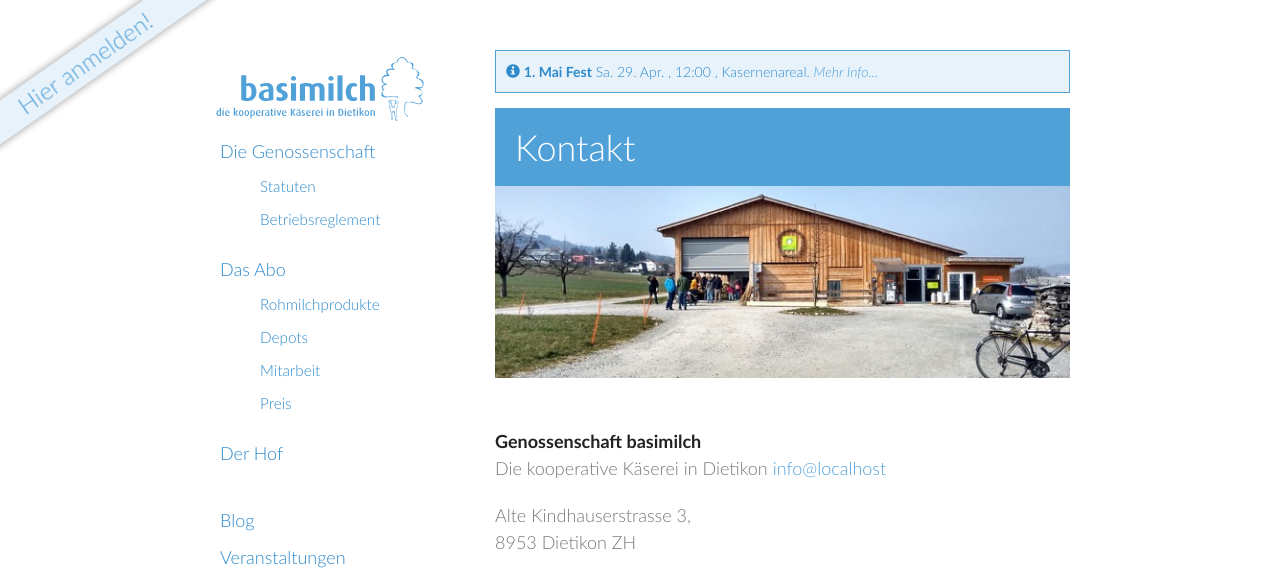
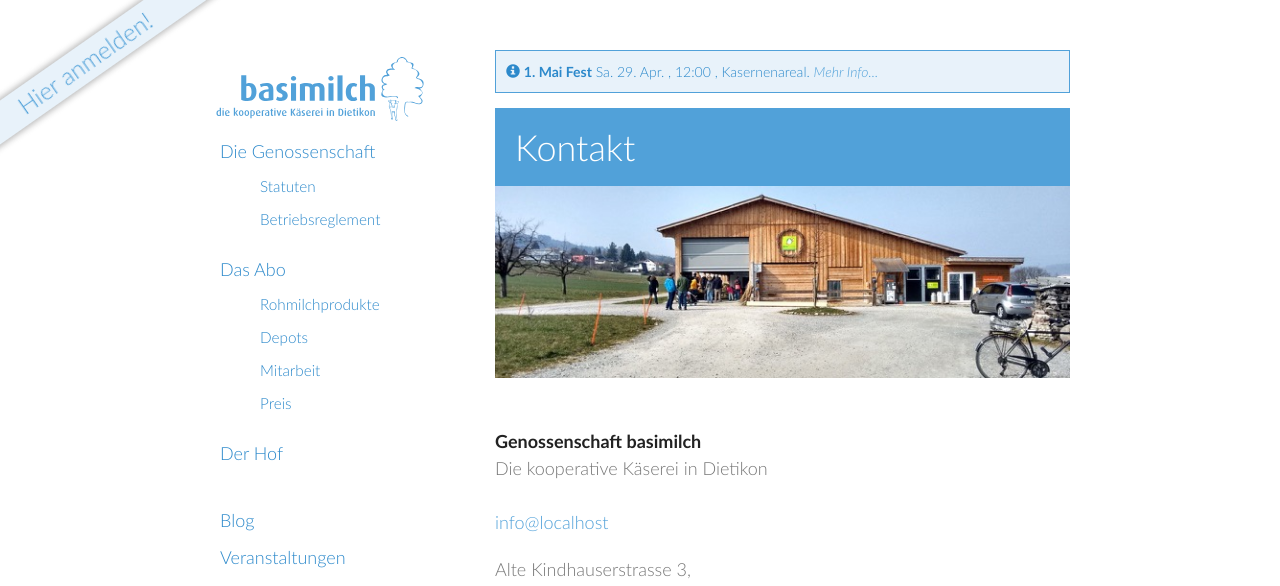
Before and after one commit to vryser/basimilch.github.io, a Jekyll site: the page built from pages/070-kontakt.md, in a window 1280 px wide and 1243 px high. Shown: the top 586 px of the window. Built offline with Jekyll 4.4.1, drawn with Linux system fonts in a browser that asks for light colours.

```diff
--- a/pages/070-kontakt.md
+++ b/pages/070-kontakt.md
@@ -6,7 +6,8 @@ permalink: /kontakt/
 
 **{{ site.info.name }}**<br>
 {{ site.info.subtitle }}
-
+<br>
+<br>
 {% include email_link %}
 
 {{ site.info.address.street }},<br>
```
Also changed, not shown: pages/010-die-genossenschaft.md (+3 -1 lines), pages/060-faq.md (+2 -1 lines).
